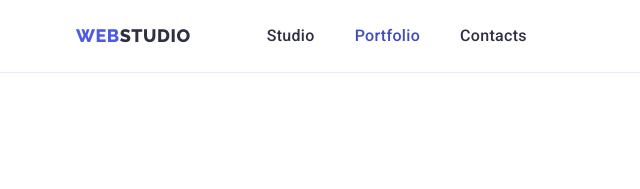
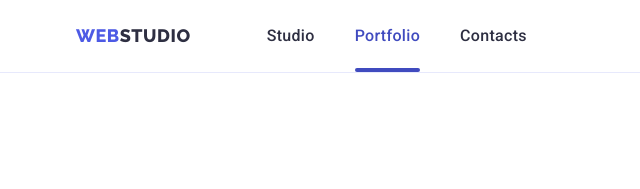
Before and after one commit to Olguca2020/goit-markup-hw-04, a plain HTML site: page portfolio.html in a window 1280 px wide. Shown: the top 189 px of the page, 0-640 px from the left. Drawn offline with nearby package versions, Linux system fonts and the light colour scheme.

Commit message:
Update styles.css

```diff
--- a/css/styles.css
+++ b/css/styles.css
@@ -43,6 +43,16 @@ body {
 }
 /* ===== HEADER ===== */
 .header-item.current {color: var(--color-ocean);}
+.header-item.current::after{
+      content: "";
+      position: absolute;
+      display: block;
+      width: 100%;
+      height: 4px;
+      bottom: 0;
+      background: var(--color-ocean);
+      border-radius: 2px;
+}
 .logo-web {color: var(--color-iris);}
 .header {
   border-bottom:1px solid var(--color-cornflower);
@@ -70,23 +80,20 @@ body {
    color: var(--color-navy-blue);
  }
 
- .link {
-
- }
-
- .header-list {
+  .header-list {
    display: flex;
    align-items: center;
-
  }
  .link {
    display: block;
    padding-bottom: 24px;
    padding-top: 24px;
  }
+ .menu-item{
+   position: relative;
+ }
  .menu-item:not(:last-child){
  margin-right: 40px;
-
  }
     address.header-contact {
     margin-left: auto;
```
